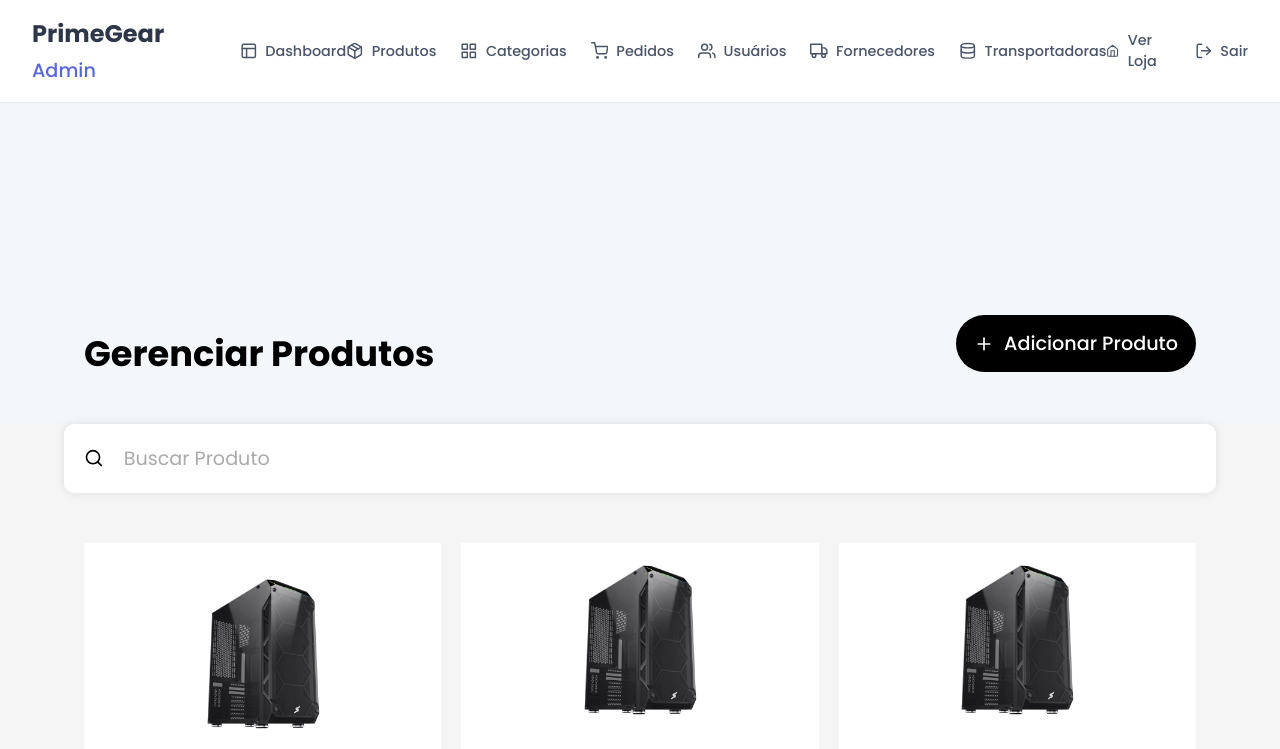
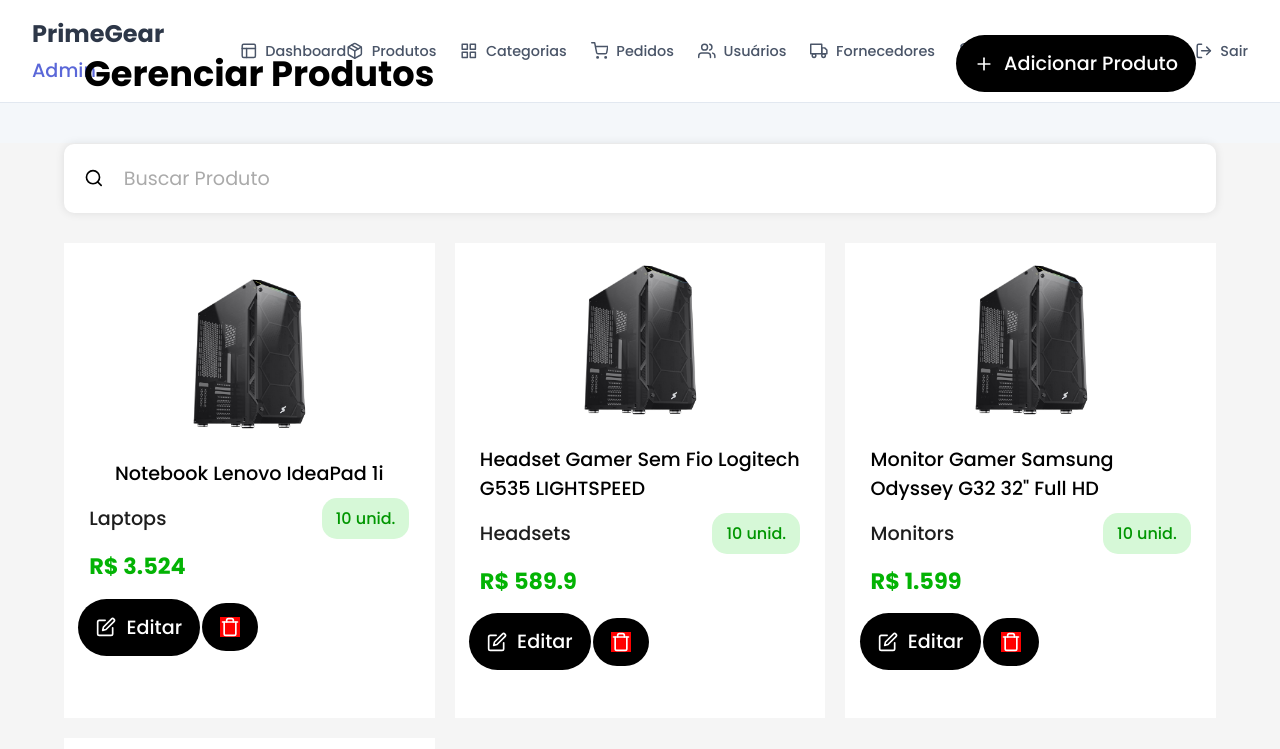
Before and after one commit to iagodev10/Prime_Gear_Front, a React (Vite) app in the folder prime_gear_front/: page /admin/produtos in a window 1280 px wide. Shown: the top 749 px of the page. Built offline with nearby package versions, Linux system fonts and the light colour scheme.

Commit message:
Mudanças

```diff
--- a/prime_gear_front/src/pages/AdminProdutos/style.js
+++ b/prime_gear_front/src/pages/AdminProdutos/style.js
@@ -4,7 +4,7 @@
     width: 100%;
     height: 100vh;
     background-color: #f5f5f5;
-    margin-top: 40vh;
+    margin-top: 5vh;
     display: flex;
     flex-direction: column;
     align-items: center;
@@ -99,7 +99,6 @@
     display: grid;
     grid-template-columns:  repeat(auto-fit, minmax(300px, 1fr));
     gap: 20px;
-    padding: 20px;
     margin-bottom: 20px;
 
 `;
```
